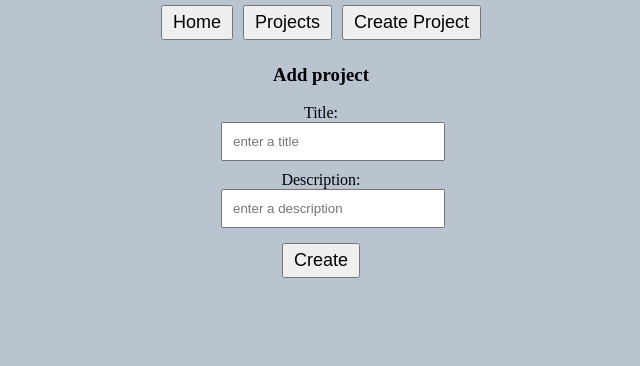
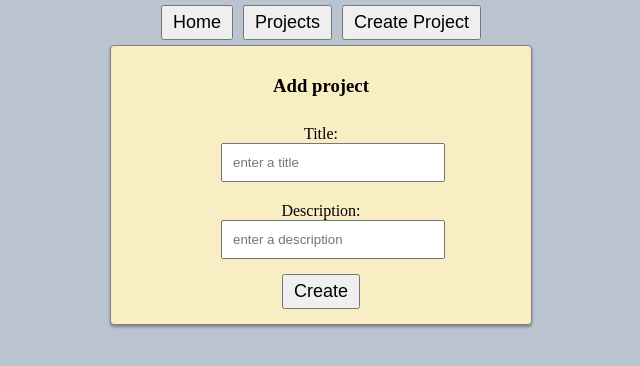
Before and after one commit to zee-fi/react-project-management, a React (Vite) app: page /projects/create in a window 1280 px wide. Shown: the top 366 px of the page, without its empty margins (319-959 px from the left). Built offline with nearby package versions, Linux system fonts and the light colour scheme.

Commit message:
refactor to add url config, reverse list order

```diff
--- /dev/null
+++ b/src/config/api.js
@@ -0,0 +1 @@
+export const API_URL = "https://project-management-api-4641927fee65.herokuapp.com";
--- a/src/index.css
+++ b/src/index.css
@@ -65,7 +65,7 @@ textarea {
 }
 
 .EditProjectPage,
-.CreateProjectPage,
+.CreateProject,
 .AddTask {
   background: #f9eec3;
   border: 1px solid grey;
@@ -84,14 +84,14 @@ textarea {
 
 .EditProjectPage form,
 .AddTask form,
-.CreateProjectPage form {
+.CreateProject form {
   display: flex;
   flex-direction: column;
   align-items: center;
 }
 
 .AddTask button,
-.CreateProjectPage button {
+.CreateProject button {
   display: block;
 }
 
--- a/src/pages/CreateProject.jsx
+++ b/src/pages/CreateProject.jsx
@@ -16,7 +16,7 @@ function CreateProject() {
     };
     axios
       .post(
-        `${API_URL}`,
+        `${API_URL}/projects/`,
         newProject
       )
       .then((response) => {
```
